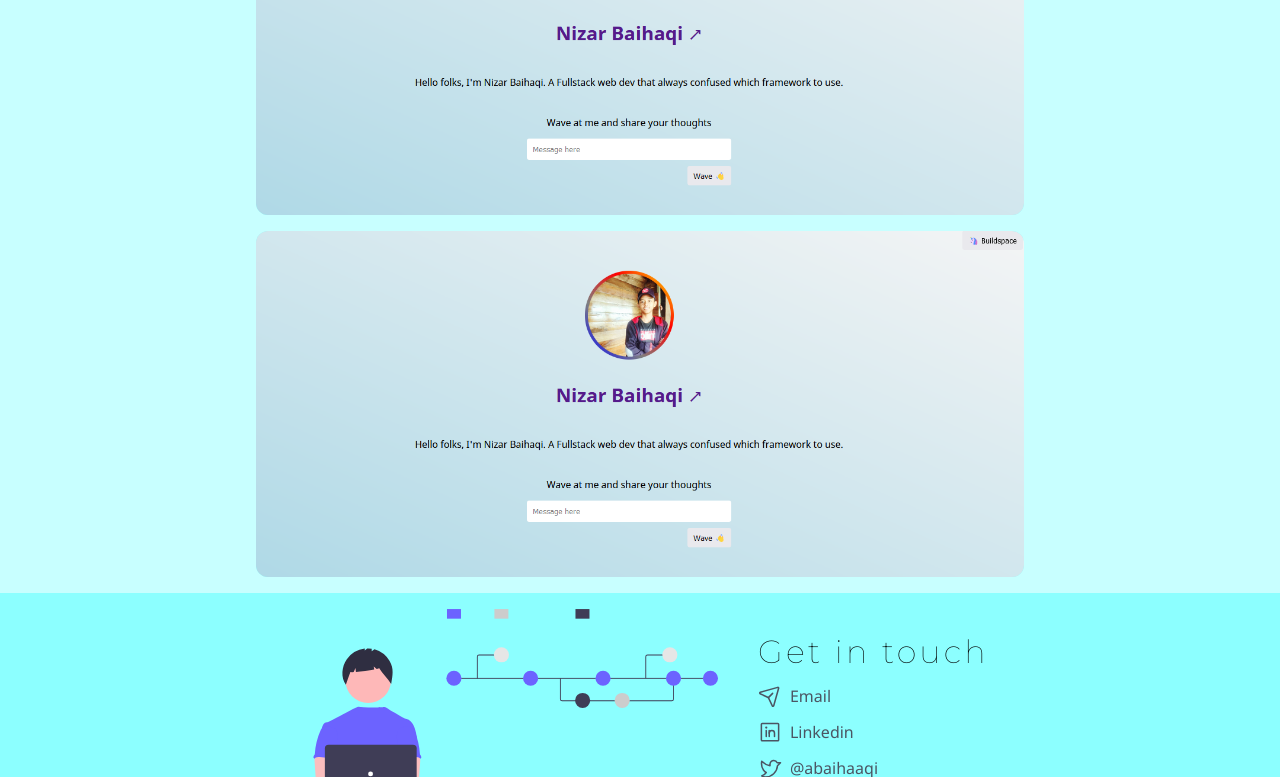
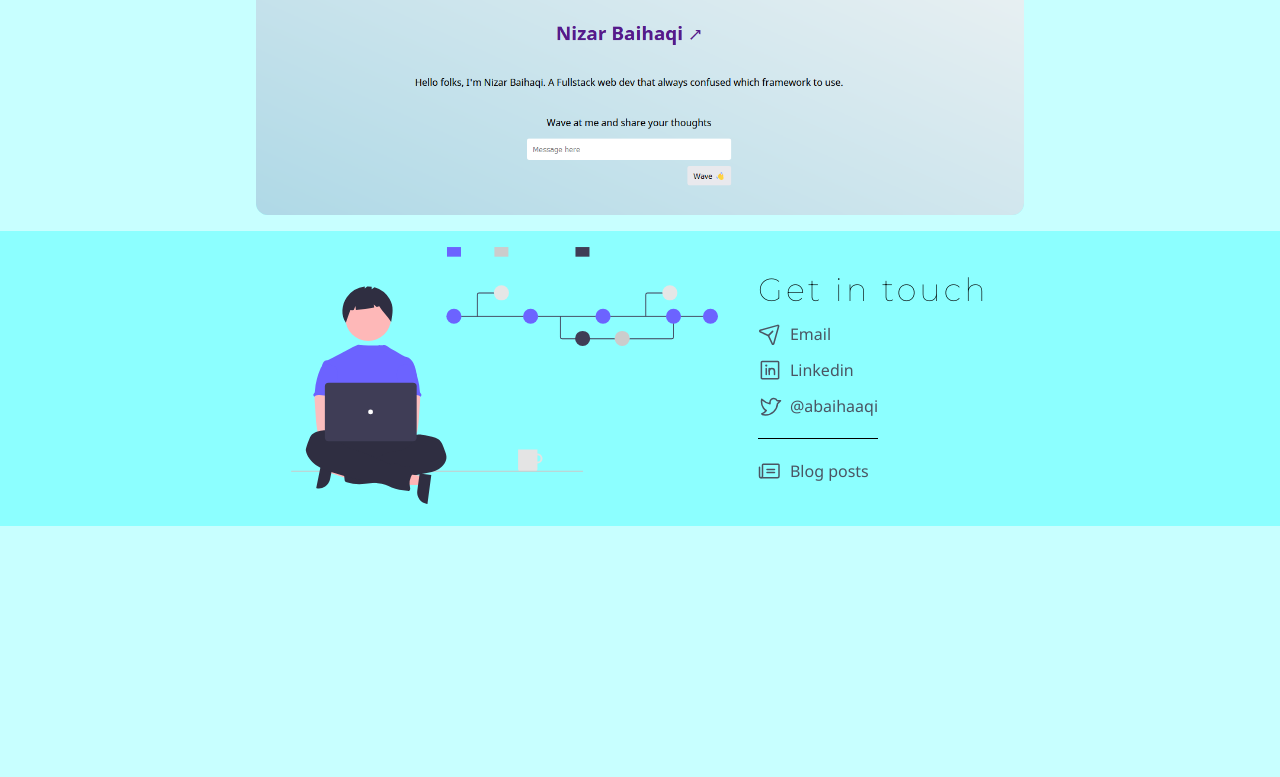
Before and after one commit to abaihaaqi/my-website, a Next.js app: page / in a window 1280 px wide. Shown: the part 1908-2685 px from the top of the page. After the commit the page ends 2434 px from the top, so only its background shows below. Built offline with nearby package versions, Linux system fonts and the light colour scheme.

Commit message:
Dynamic projects page 🛠️

```diff
--- /dev/null
+++ b/components/AllProjects.jsx
@@ -0,0 +1,27 @@
+import { useRouter } from 'next/router'
+import Card from './Card'
+import Button from './Button'
+import Date from './Date'
+
+export default function AllProjects({ data }) {
+  const router = useRouter()
+
+  return (
+    <div className='px-3 lg:px-0 md:container md:max-w-3xl'>
+      {data.map(({ id, date, title, author }) => (
+        <Card key={id}>
+          <h3>{title}</h3>
+          <div className='description flex items-center gap-1'>
+            <p>{author} @ </p>
+            <Date dateString={date} />
+          </div>
+          <div className='flex justify-end items'>
+            <Button click={() => router.push(`/project/${id}`)}>
+              Read more
+            </Button>
+          </div>
+        </Card>
+      ))}
+    </div>
+  )
+}
--- a/components/Card.jsx
+++ b/components/Card.jsx
@@ -1,5 +1,6 @@
 import Image from 'next/image'
 import style from './Card.module.css'
+import wavePortal from '../public/design/wave-portal.png'
 
 export default function Card({ children, image }) {
   return (
@@ -7,7 +8,7 @@ export default function Card({ children, image }) {
       <div className={style.container}>
 
         <div className={style.image}>
-          <Image src={image} alt='Placeholder image' layout='responsive' />
+          <Image src={image || wavePortal} alt='Placeholder image' layout='responsive' />
         </div>
 
         <div className={style.text}>
--- /dev/null
+++ b/components/Date.jsx
@@ -0,0 +1,6 @@
+import { parseISO, format } from 'date-fns'
+
+export default function Date({ dateString }) {
+  const date = parseISO(dateString)
+  return <time dateTime={dateString}>{format(date, 'LLLL d, yyyy')}</time>
+}
--- /dev/null
+++ b/lib/posts.js
@@ -0,0 +1,65 @@
+import fs from 'fs'
+import path from 'path'
+import matter from 'gray-matter'
+import { remark } from 'remark'
+import html from 'remark-html'
+
+const postsDirectory = path.join(process.cwd(), 'posts')
+
+export function getSortedPostsData() {
+  const fileNames = fs.readdirSync(postsDirectory)
+  const allPostsData = fileNames.map(fileName => {
+
+    const id = fileName.replace(/\.md$/, '')
+
+    const fullPath = path.join(postsDirectory, fileName)
+    const fileContents = fs.readFileSync(fullPath, 'utf8')
+
+    const matterResult = matter(fileContents)
+
+    return {
+      id,
+      ...matterResult.data
+    }
+  })
+
+  return allPostsData.sort(({ date: a }, { date: b }) => {
+    if (a < b) {
+      return 1
+    } else if (a > b) {
+      return -1
+    } else {
+      return 0
+    }
+  })
+}
+
+export function getAllPostsIds() {
+  const fileNames = fs.readdirSync(postsDirectory)
+
+  return fileNames.map(fileName => {
+    return {
+      params: {
+        id: fileName.replace(/\.md$/, '')
+      }
+    }
+  })
+}
+
+export async function getPostData(id) {
+  const fullPath = path.join(postsDirectory, `${id}.md`)
+  const fileContents = fs.readFileSync(fullPath, 'utf8')
+
+  const matterResult = matter(fileContents)
+
+  const processedContent = await remark()
+    .use(html)
+    .process(matterResult.content)
+  const contentHtml = processedContent.toString()
+
+  return {
+    id,
+    contentHtml,
+    ...matterResult.data
+  }
+}
--- a/package.json
+++ b/package.json
@@ -11,10 +11,14 @@
   "dependencies": {
     "@mdx-js/loader": "^2.1.0",
     "@next/mdx": "^12.1.0",
+    "date-fns": "^2.28.0",
+    "gray-matter": "^4.0.3",
     "next": "12.1.0",
     "phosphor-react": "^1.4.1",
     "react": "17.0.2",
     "react-dom": "17.0.2",
+    "remark": "^14.0.2",
+    "remark-html": "^15.0.1",
     "sharp": "^0.30.3"
   },
   "devDependencies": {
--- a/pages/index.jsx
+++ b/pages/index.jsx
@@ -1,16 +1,23 @@
 import Head from 'next/head'
-import Image from 'next/image'
-import Button from '../components/Button'
-import Card from '../components/Card'
 // import Gallery from '../components/Gallery'
 import Layout from '../components/Layout'
-import wavePortal from '../public/design/wave-portal.png'
 import speedTest from '../public/illustration/speed-test.svg'
 import websiteBuilder from '../public/illustration/website-builder.svg'
 import innovative from '../public/illustration/innovative.svg'
 import InfoSection from '../components/InfoSection'
+import { getSortedPostsData } from '../lib/posts'
+import AllProjects from '../components/AllProjects'
 
-export default function Home() {
+export async function getStaticProps() {
+  const allPostsData = getSortedPostsData()
+  return {
+    props: {
+      allPostsData
+    }
+  }
+}
+
+export default function Home({ allPostsData }) {
   return (
     <Layout home>
       {/* This is head for meta tags */}
@@ -46,20 +53,8 @@ export default function Home() {
 
         </section>
         <section>
-          <h1 className='tracking-tight font-black text-center my-10'>Project</h1>
-          <div className='px-3 lg:px-0 md:container md:max-w-3xl'>
-            <Card image={wavePortal}>
-              <h3>Wave Portal</h3>
-              <p>A wave portal app</p>
-              <div className='flex justify-end'>
-                <Button>
-                  Read more
-                </Button>
-              </div>
-            </Card>
-            <Card image={wavePortal} />
-            <Card image={wavePortal} />
-          </div>
+          <h1 className='tracking-tight font-black text-center my-10'>Projects</h1>
+          <AllProjects data={allPostsData} />
         </section>
       </article>
     </Layout>
--- /dev/null
+++ b/pages/project/[id].jsx
@@ -0,0 +1,46 @@
+import { useRouter } from 'next/router'
+import Date from '../../components/Date'
+import Button from '../../components/Button'
+import Layout from '../../components/Layout'
+import { getAllPostsIds, getPostData } from '../../lib/posts'
+
+export async function getStaticProps({ params }) {
+  const postData = await getPostData(params.id)
+  return {
+    props: {
+      postData
+    }
+  }
+}
+
+export async function getStaticPaths() {
+  const paths = getAllPostsIds()
+  return {
+    paths,
+    fallback: false
+  }
+}
+
+export default function PublishedProject({ postData }) {
+  const router = useRouter()
+
+  const bannerContent = (
+    <>
+      <h1>{postData.title}</h1>
+      <p>{postData.date}</p>
+      <Button click={() => router.push('/project')}>
+        All projects
+      </Button>
+    </>
+  )
+
+  return (
+    <Layout bannerContent={bannerContent} md>
+      <div className='flex items-center gap-1'>
+        <p>{postData.author} @</p>
+        <Date dateString={postData.date} />
+      </div>
+      <div dangerouslySetInnerHTML={{ __html: postData.contentHtml }} />
+    </Layout>
+  )
+}
--- a/pages/project/index.jsx
+++ b/pages/project/index.jsx
@@ -1,11 +1,21 @@
 import Layout from '../../components/Layout'
-import Card from '../../components/Card'
+import AllProjects from '../../components/AllProjects'
 import Button from '../../components/Button'
+import { getSortedPostsData } from '../../lib/posts'
+
+export async function getStaticProps() {
+  const allPostsData = getSortedPostsData()
+  return {
+    props: {
+      allPostsData
+    }
+  }
+}
 
 const bannerContent = (
   <>
   {/* // TODO: Layouting project page and create dynamic page using markdown */}
-    <h1>My <em>project</em></h1>
+    <h1>My <em>projects</em></h1>
     <p className='description mb-4'>personal project</p>
     <div className='flex gap-2'>
       <Button>
@@ -21,12 +31,10 @@ const bannerContent = (
   </>
 )
 
-export default function Projects() {
+export default function Projects({ allPostsData }) {
   return (
     <Layout bannerContent={bannerContent} project>
-      <article className='container max-w-4xl'>
-        {/** // Todo : use gallery with vertical scrolling */}
-      </article>
+      <AllProjects data={allPostsData} />
     </Layout>
   )
 }
--- /dev/null
+++ b/posts/todo-app.md
@@ -0,0 +1,13 @@
+---
+title: 'Todo app'
+desc: 'A simple todo app for everyone'
+date: '2020-07-01'
+author: 'Nizar Baihaqi'
+---
+
+Next.js has two forms of pre-rendering: **Static Generation** and **Server-side Rendering**. The difference is in **when** it generates the HTML for a page.
+
+- **Static Generation** is the pre-rendering method that generates the HTML at **build time**. The pre-rendered HTML is then _reused_ on each request.
+- **Server-side Rendering** is the pre-rendering method that generates the HTML on **each request**.
+
+Importantly, Next.js lets you **choose** which pre-rendering form to use for each page. You can create a "hybrid" Next.js app by using Static Generation for most pages and using Server-side Rendering for others.
--- /dev/null
+++ b/posts/wave-portal.md
@@ -0,0 +1,13 @@
+---
+title: 'Wave portal'
+desc: 'A simple wave portal app for everyone'
+date: '2020-01-01'
+author: 'Nizar Baihaqi'
+---
+
+Next.js has two forms of pre-rendering: **Static Generation** and **Server-side Rendering**. The difference is in **when** it generates the HTML for a page.
+
+- **Static Generation** is the pre-rendering method that generates the HTML at **build time**. The pre-rendered HTML is then _reused_ on each request.
+- **Server-side Rendering** is the pre-rendering method that generates the HTML on **each request**.
+
+Importantly, Next.js lets you **choose** which pre-rendering form to use for each page. You can create a "hybrid" Next.js app by using Static Generation for most pages and using Server-side Rendering for others.
```
Also changed, not shown: 1 other file (tests, documents, lock files or other folders).
